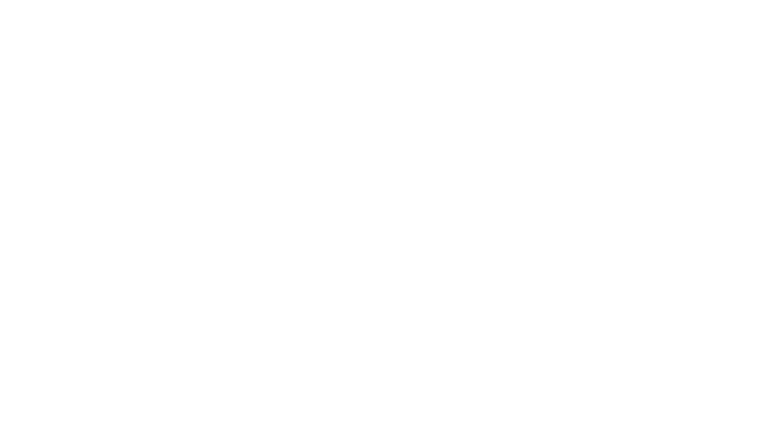
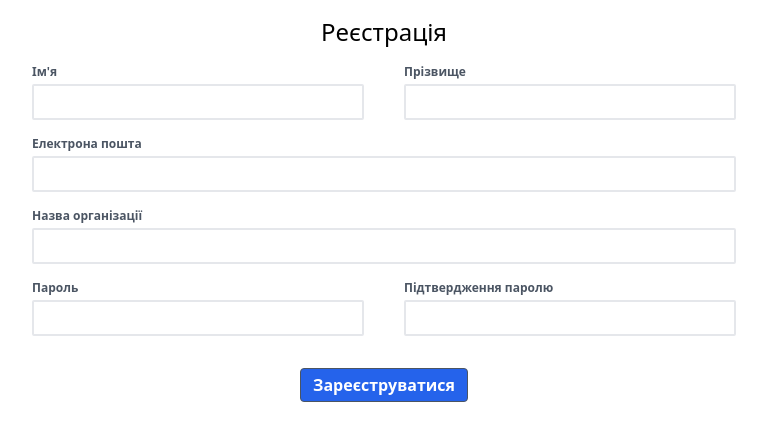
Before and after one commit to IluhanCoder/Bachelor, a React (Create React App) app in the folder client/: page /registration in a window 1280 px wide. Shown: the top 440 px of the page, without its empty margins (256-1023 px from the left). Built offline with nearby package versions, Linux system fonts and the light colour scheme.

Commit message:
working on auth forms

```diff
--- a/client/src/auth/login-form.tsx
+++ b/client/src/auth/login-form.tsx
@@ -8,11 +8,11 @@
         <div className="flex flex-col gap-2">
             <div className="flex flex-col gap-2 py-2">
                 <div className="flex flex-col gap-2 px-10">
-                    <label className="font-bold text-gray-700 text-xs">Email або логін</label>
+                    <label className="font-bold text-gray-600 text-xs">Email або логін</label>
                     <input className={inputStyle} type="text"/>
                 </div>
                 <div className="flex flex-col gap-2 px-10">
-                    <label className="font-bold text-gray-700 text-xs">Пароль</label>
+                    <label className="font-bold text-gray-600 text-xs">Пароль</label>
                     <input className={inputStyle} type="password"/>
                 </div>
             </div>
--- a/client/src/auth/registration-page.tsx
+++ b/client/src/auth/registration-page.tsx
@@ -1,3 +1,45 @@
+import { submitButtonStyle } from "../styles/button-syles";
+import { inputStyle } from "../styles/form-styles";
+
 export default function RegistationPage() {
-    return <div></div>
+    return <div className="flex flex-col p-4">
+        <div className="flex justify-center">
+            <div className="flex justify-center px-12 w-2/3">
+                <div className="flex flex-col w-full">
+                    <div className="flex justify-center">
+                        <h1 className="text-2xl">Реєстрація</h1>
+                    </div>
+                    <form className="grid grid-cols-2 p-4 gap-x-10 gap-y-4">
+                        <div className="flex flex-col gap-1">
+                            <label className="font-bold text-gray-600 text-xs">Ім'я</label>
+                            <input className={inputStyle} type="text"/>
+                        </div>
+                        <div className="flex flex-col gap-1">
+                            <label className="font-bold text-gray-600 text-xs">Прізвище</label>
+                            <input className={inputStyle} type="text"/>
+                        </div>
+                        <div className="flex flex-col gap-1 col-span-2">
+                            <label className="font-bold text-gray-600 text-xs">Електрона поштa</label>
+                            <input className={inputStyle} type="email"/>
+                        </div>
+                        <div className="flex flex-col gap-1 col-span-2">
+                            <label className="font-bold text-gray-600 text-xs">Назва організації</label>
+                            <input className={inputStyle} type="text"/>
+                        </div>
+                        <div className="flex flex-col gap-1">
+                            <label className="font-bold text-gray-600 text-xs">Пароль</label>
+                            <input className={inputStyle} type="password"/>
+                        </div>
+                        <div className="flex flex-col gap-1">
+                            <label className="font-bold text-gray-600 text-xs">Підтвердження паролю</label>
+                            <input className={inputStyle} type="password"/>
+                        </div>
+                    </form>
+                    <div className="flex justify-center pt-4">
+                        <button type="button" className={submitButtonStyle}>Зареєструватися</button>
+                    </div>
+                </div>
+            </div>
+        </div>
+    </div>
 }
```
